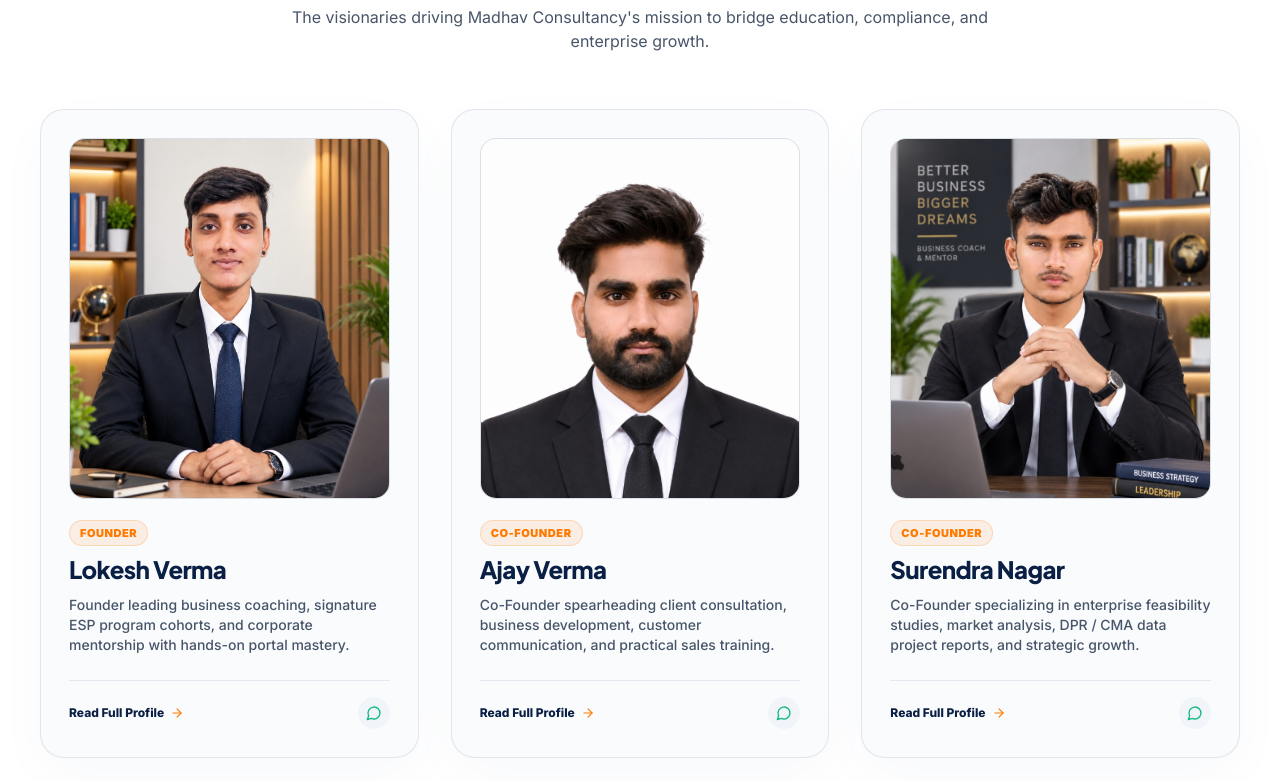
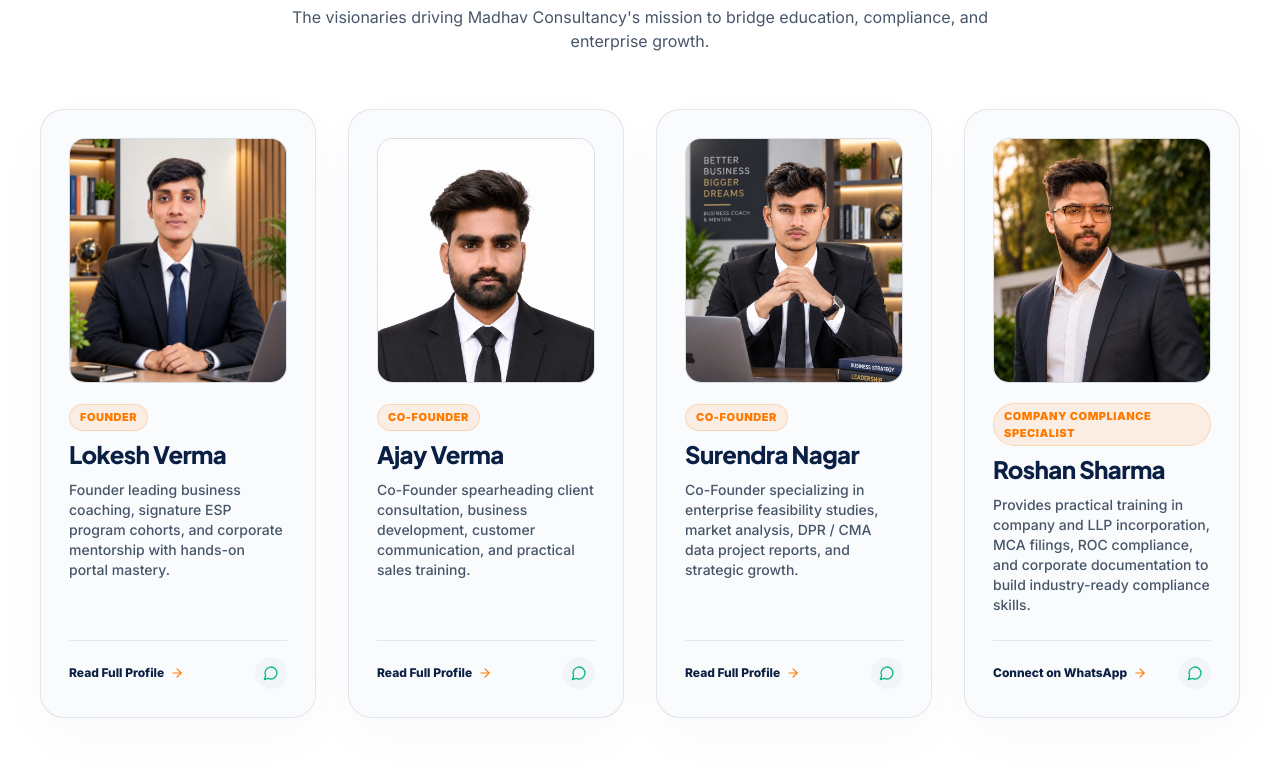
Before and after one commit to devanshugahlot/ESP-MadhavConsultancy, a React (Vite) app: page /about in a window 1280 px wide. Shown: the part 1279-2060 px from the top of the page. Built offline with nearby package versions, Linux system fonts and the light colour scheme.

Commit message:
fix(about): add Roshan Sharma to leadership cards on About page

```diff
--- a/src/pages/About.jsx
+++ b/src/pages/About.jsx
@@ -23,6 +23,7 @@ import {
   defaultWhatsAppMessage,
   espWhatsAppMessage,
   founders,
+  roshanImg,
   team,
   trustBadges,
   whatsappLink,
@@ -156,7 +157,7 @@ export default function About() {
               data-reveal
               className="text-3xl sm:text-5xl font-black text-navy mt-3 font-display"
             >
-              Our Founders
+              Our Founders & Leadership
             </h2>
             <p className="mt-3 text-sm sm:text-base text-slate-600">
               The visionaries driving Madhav Consultancy's mission to bridge
@@ -164,7 +165,7 @@ export default function About() {
             </p>
           </div>
 
-          <div className="grid gap-8 grid-cols-1 md:grid-cols-3">
+          <div className="grid gap-6 sm:gap-8 grid-cols-1 sm:grid-cols-2 lg:grid-cols-4">
             {founders.map((founder) => (
               <article
                 data-reveal
@@ -228,6 +229,76 @@ export default function About() {
                 </div>
               </article>
             ))}
+
+            {/* Roshan Sharma Card */}
+            <article
+              data-reveal
+              key="roshan-sharma"
+              className="rounded-3xl border border-navy/10 bg-[#FAFBFD] p-6 sm:p-7 shadow-soft hover:shadow-cardHover hover:border-orange/30 transition-all duration-300 flex flex-col justify-between group"
+            >
+              <div>
+                <a
+                  href={whatsappLink(
+                    "Hi Roshan Sharma Sir (Madhav Consultancy), I would like to consult with you regarding Company Compliance and practical training.",
+                  )}
+                  target="_blank"
+                  rel="noopener noreferrer"
+                  className="block relative mb-5 overflow-hidden rounded-2xl aspect-[4/4.5] bg-slate-100 border border-navy/10 shadow-xs"
+                >
+                  <img
+                    src={roshanImg}
+                    alt="Roshan Sharma - Company Compliance Specialist"
+                    className="h-full w-full object-cover object-top transition-transform duration-500 group-hover:scale-105"
+                    loading="lazy"
+                  />
+                  <div className="absolute inset-0 bg-gradient-to-t from-navy/60 via-transparent to-transparent opacity-0 group-hover:opacity-100 transition-opacity flex items-end p-4">
+                    <span className="text-xs font-bold text-white flex items-center gap-1.5">
+                      <span>Company Compliance</span>
+                      <ArrowRight className="h-3.5 w-3.5 text-orange" />
+                    </span>
+                  </div>
+                </a>
+
+                <div className="mb-2">
+                  <span className="inline-block rounded-full bg-orange/10 border border-orange/20 px-2.5 py-1 text-[11px] font-black uppercase tracking-wider text-orange">
+                    Company Compliance Specialist
+                  </span>
+                </div>
+
+                <h3 className="text-xl sm:text-2xl font-black text-navy font-display tracking-tight group-hover:text-orange transition-colors">
+                  Roshan Sharma
+                </h3>
+
+                <p className="mt-2.5 text-xs sm:text-sm leading-relaxed text-slate-600 font-medium">
+                  Provides practical training in company and LLP incorporation, MCA filings, ROC compliance, and corporate documentation to build industry-ready compliance skills.
+                </p>
+              </div>
+
+              <div className="mt-6 pt-4 border-t border-slate-200 flex items-center justify-between">
+                <a
+                  href={whatsappLink(
+                    "Hi Roshan Sharma Sir (Madhav Consultancy), I would like to consult with you regarding your role as Company Compliance Specialist.",
+                  )}
+                  target="_blank"
+                  rel="noopener noreferrer"
+                  className="inline-flex items-center gap-1.5 text-xs font-extrabold text-navy hover:text-orange transition group/btn"
+                >
+                  <span>Connect on WhatsApp</span>
+                  <ArrowRight className="h-3.5 w-3.5 text-orange group-hover/btn:translate-x-1 transition-transform" />
+                </a>
+                <a
+                  href={whatsappLink(
+                    "Hi Roshan Sharma Sir (Madhav Consultancy), I would like to consult with you regarding your role as Company Compliance Specialist.",
+                  )}
+                  target="_blank"
+                  rel="noopener noreferrer"
+                  className="grid h-8 w-8 place-items-center rounded-full bg-slate-100 hover:bg-orange hover:text-white text-navy transition"
+                  title="Connect with Roshan Sharma on WhatsApp"
+                >
+                  <MessageCircle className="h-4 w-4 text-emerald-500 group-hover:text-white" />
+                </a>
+              </div>
+            </article>
           </div>
         </div>
       </AnimatedSection>
```
